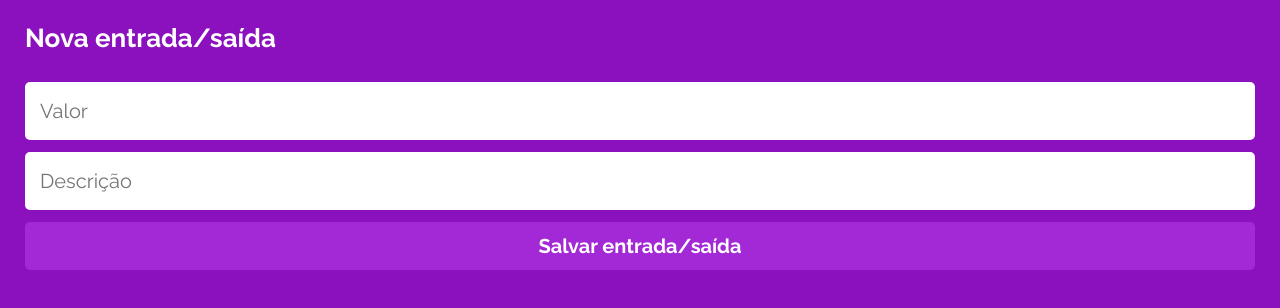
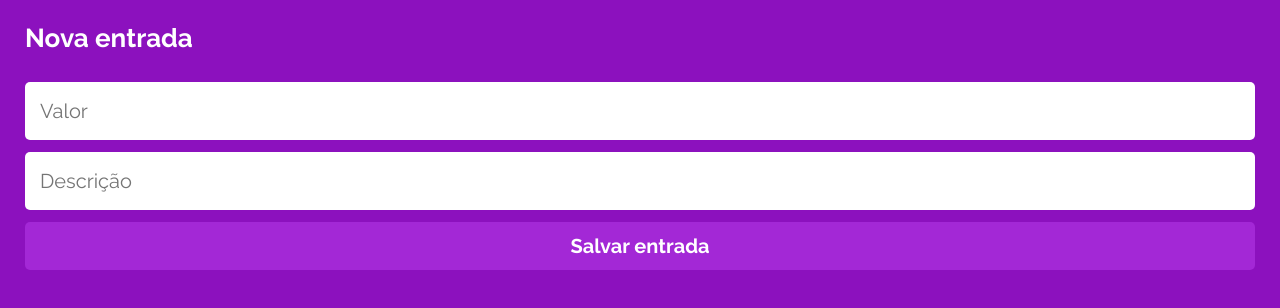
Before and after one commit to lcfernandez/driven-projeto14-mywallet-front, a React (Create React App) app: page /registros/novo in a window 1280 px wide. Shown: the top 308 px of the page. Built offline with nearby package versions, Linux system fonts and the light colour scheme; a web font is replaced by a local one.

Commit message:
feat: implement functional new record page redirection

```diff
--- a/src/App.js
+++ b/src/App.js
@@ -12,6 +12,7 @@ import { BrowserRouter, Routes, Route } from "react-router-dom";
 import { useState } from "react";
 
 function App() {
+    const [recordType, setRecordType] = useState(undefined);
     const [token, setToken] = useState(
         localStorage.getItem("token") || ""
     );
@@ -24,8 +25,8 @@ function App() {
                 <Routes>
                     <Route path="/" element={<HomePage />} />
                     <Route path="/cadastro" element={<SignUpPage />} />
-                    <Route path="/registros" element={<RecordsPage />} />
-                    <Route path="/registros/novo" element={<RecordNewPage />} />
+                    <Route path="/registros" element={<RecordsPage setRecordType={setRecordType} />} />
+                    <Route path="/registros/novo" element={<RecordNewPage recordType={recordType} />} />
                     <Route path="/registros/:idRecord" element={<RecordEditPage />} />
                 </Routes>
             </TokenContext.Provider>
--- a/src/components/Button.js
+++ b/src/components/Button.js
@@ -4,9 +4,9 @@ import { APP_TXT_COLOR, BUTTON_BG_COLOR } from "../constants/colors";
 import { Link } from "react-router-dom";
 import styled from "styled-components";
 
-export default function Button({ type }) {
+export default function Button({ setRecordType, type }) {
     return (
-        <ButtonContainer to="/registros/novo">
+        <ButtonContainer onClick={() => setRecordType(type)} to="/registros/novo">
             <ion-icon name={`${type === "income" ? "add" : "remove"}-circle-outline`} />
 
             <p>
--- a/src/pages/RecordNewPage/RecordNewPage.js
+++ b/src/pages/RecordNewPage/RecordNewPage.js
@@ -3,14 +3,14 @@ import Header from "../../components/Header";
 
 import styled from "styled-components";
 
-export default function RecordNewPage() {
+export default function RecordNewPage({ recordType }) {
     function createRecord(e) {
         e.preventDefault(); // prevent form redirect
     }
 
     return (
         <RecordNewPageContainer onSubmit={createRecord}>
-            <Header text="Nova entrada/saída" />
+            <Header text={`Nova ${recordType === "expense" ? "saída" : "entrada"}`} />
 
             <FormStyle>
                 <input
@@ -29,7 +29,7 @@ export default function RecordNewPage() {
                 />
 
                 <button>
-                    Salvar entrada/saída
+                    Salvar {recordType === "expense" ? "saída" : "entrada"}
                 </button>
             </FormStyle>
         </RecordNewPageContainer>
--- a/src/pages/RecordsPage/RecordsPage.js
+++ b/src/pages/RecordsPage/RecordsPage.js
@@ -18,7 +18,7 @@ import { useContext, useEffect, useState } from "react"
 import axios from "axios";
 import styled from "styled-components";
 
-export default function RecordsPage() {
+export default function RecordsPage({ setRecordType }) {
     const [token] = useContext(TokenContext);
 
     const [balance, setBalance] = useState(0);
@@ -89,9 +89,9 @@ export default function RecordsPage() {
             </RecordsList>
 
             <Buttons>
-                <Button type="income" />
+                <Button setRecordType={setRecordType} type="income" />
 
-                <Button type="expense" />
+                <Button setRecordType={setRecordType} type="expense" />
             </Buttons>
         </RecordsPageContainer>
     );
```
